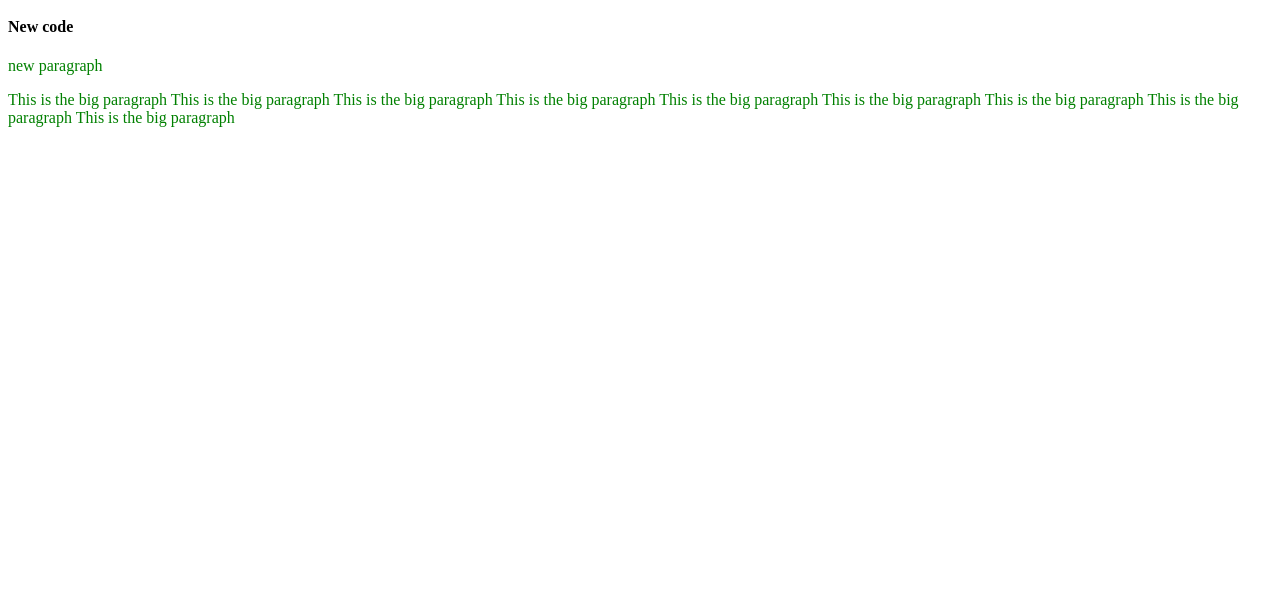
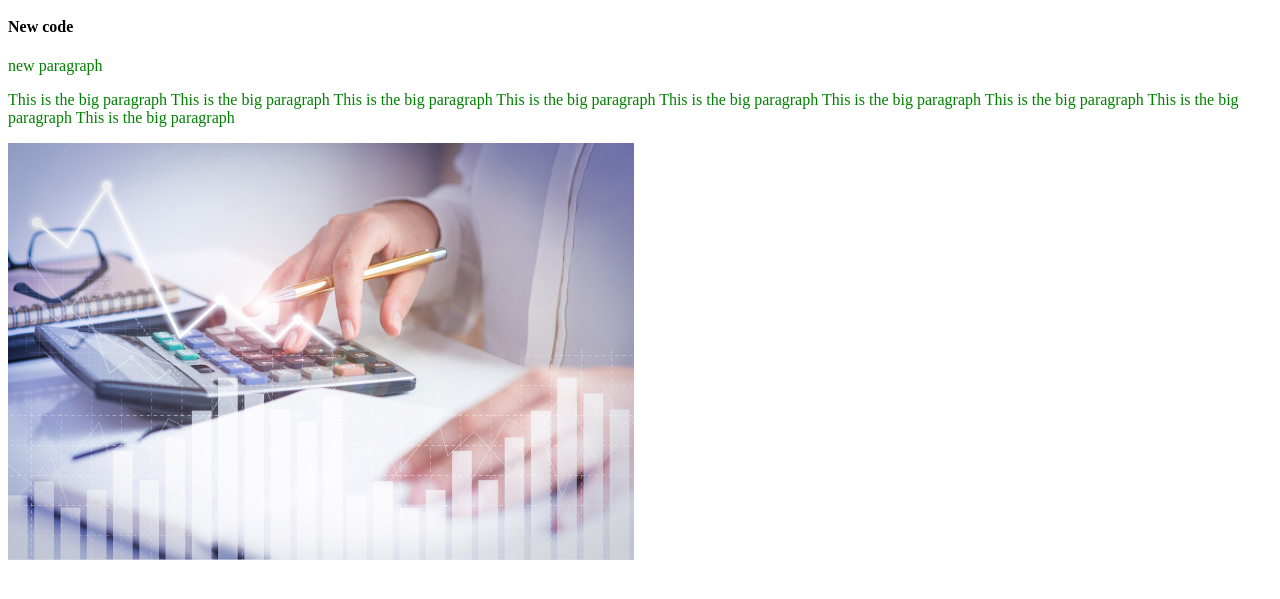
Before and after one commit to RifatRoni/my-repo-4, a plain HTML site: page index.html in a window 1280 px wide. Shown: the part 101-700 px from the top of the page. Drawn offline with Linux system fonts and the light colour scheme.

Commit message:
image added

```diff
--- a/index.html
+++ b/index.html
@@ -14,5 +14,7 @@
     <p>new paragraph</p>
 
     <p>This is the big paragraph This is the big paragraph This is the big paragraph This is the big paragraph This is the big paragraph This is the big paragraph This is the big paragraph This is the big paragraph This is the big paragraph</p>
+
+    <img src="finance.jpg" alt="">
 </body>
 </html>
```
Also changed, not shown: finance.jpg (added).
